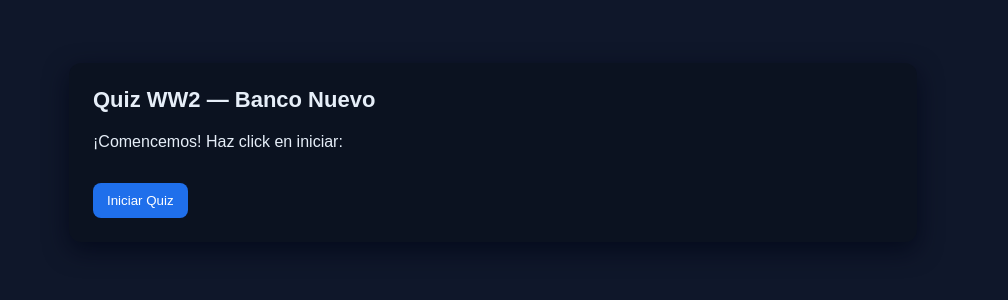
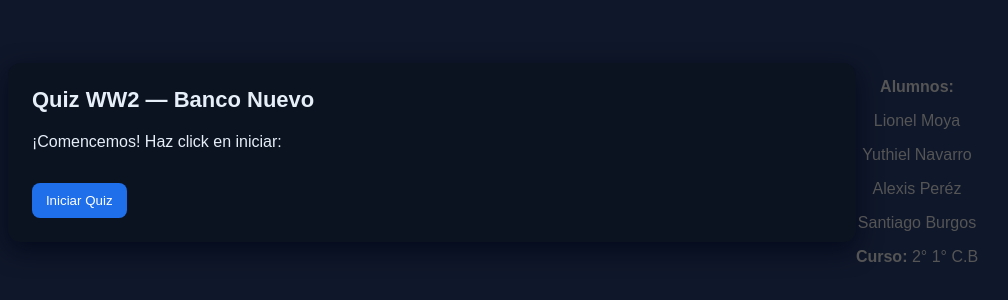
Before and after one commit to lioneldx6/quiz-ww2, a plain HTML site: page index.html in a window 1280 px wide. Shown: the part 268-568 px from the top of the page, without its empty margins (147-1155 px from the left). Drawn offline with Linux system fonts and the light colour scheme.

Commit message:
Update index.html

```diff
--- a/index.html
+++ b/index.html
@@ -154,5 +154,13 @@ function restart(){menu.classList.remove('hidden'); end.classList.add('hidden');
 
 function shuffle(a){for(let i=a.length-1;i>0;i--){const j=Math.floor(Math.random()*(i+1));[a[i],a[j]]=[a[j],a[i]];}}
 </script>
+<footer style="margin-top: 40px; text-align: center; font-size: 16px; color: #555;">
+    <p><strong>Alumnos:</strong></p>
+    <p>Lionel Moya</p>
+    <p>Yuthiel Navarro</p>
+    <p>Alexis Peréz</p>
+    <p>Santiago Burgos</p>
+    <p><strong>Curso:</strong> 2° 1° C.B</p>
+</footer>
 </body>
 </html>
```
